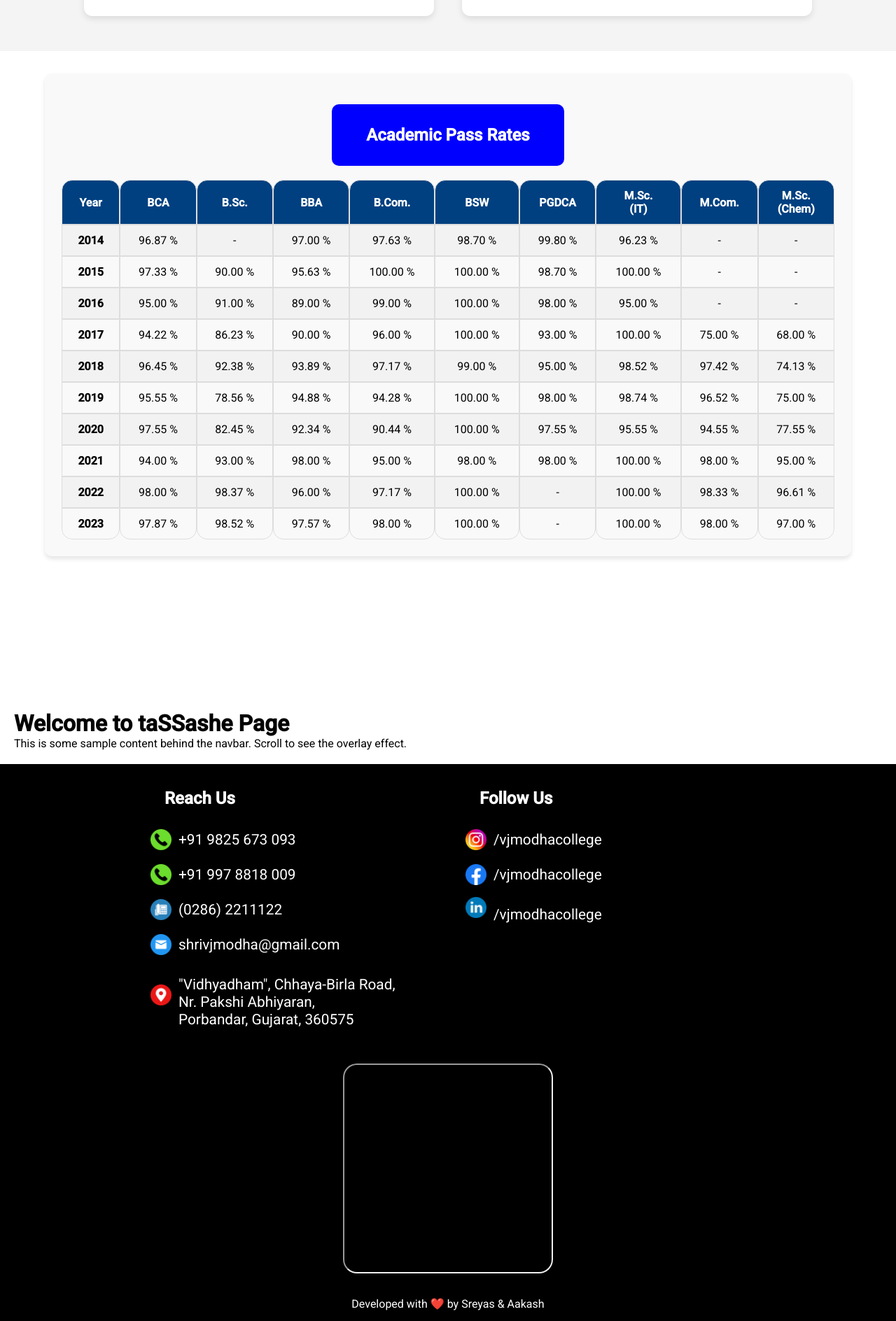
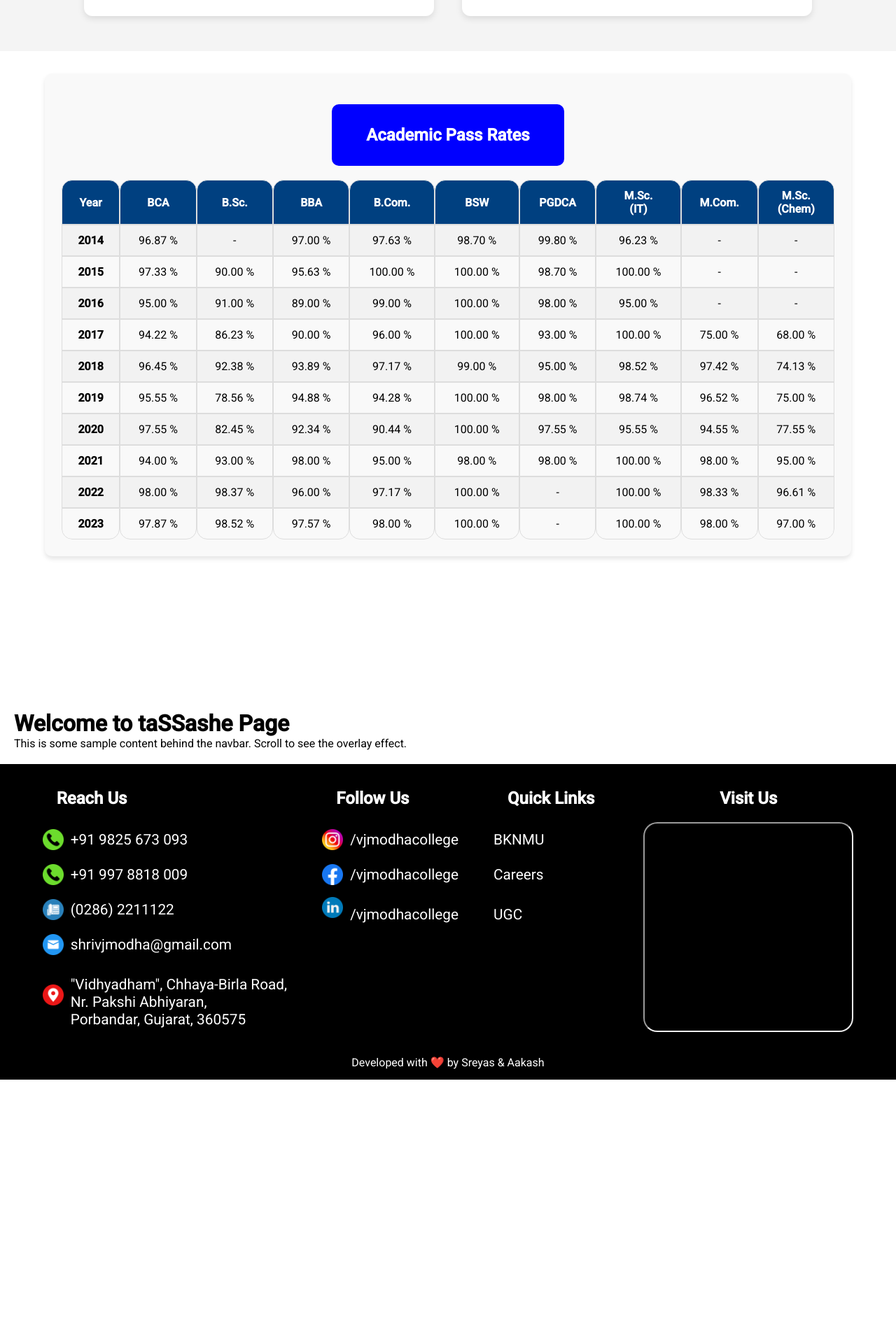
Before and after one commit to ezyway/VJM-Website, a PHP site: page / in a window 1280 px wide. Shown: the part 2202-4090 px from the top of the page at 70% size. After the commit the page ends 3745 px from the top, so only its background shows below. Run offline with PHP 8.4, Linux system fonts and the light colour scheme; grey boxes are pictures that could not be loaded.

Commit message:
added quick links section in footer

```diff
--- a/website/footer.html
+++ b/website/footer.html
@@ -54,7 +54,7 @@
 				<span>/vjmodhacollege</span>
 			</a>
 
-			<a href="https://www.facebook.com/vjmodhacollege//">
+			<a href="https://www.facebook.com/vjmodhacollege/">
 				<img src="assets/icons/footer/facebook.png"></img>
 				<span>/vjmodhacollege</span>
 			</a>
@@ -65,9 +65,27 @@
 			</a>
         </div>
 
+
+        <!-- Quick Links Column -->
+        <div class="footer-column">
+            <h2>Quick Links</h2>
+
+			<a href="https://www.bknmu.edu.in">
+				<span>BKNMU</span>
+			</a>
+
+			<a href="#">
+				<span>Careers</span>
+			</a>
+
+			<a href="https://www.ugc.ac.in/">
+				<span>UGC</span>
+			</a>
+        </div>
+
 		<!-- Third Column -->
         <div class="footer-column map">
-			<!-- <h2>Find Us Here</h2> -->
+			<h2>Visit Us</h2>
             <iframe src="https://www.google.com/maps/embed?pb=!1m18!1m12!1m3!1d3530.0519910131816!2d69.6194120749665!3d21.63553296666266!2m3!1f0!2f0!3f0!3m2!1i1024!2i768!4f13.1!3m3!1m2!1s0x395634f5f4455d49%3A0xdadec407c49c6b5c!2sShri%20V.%20J.%20Modha%20College%20of%20Information%20Technology!5e1!3m2!1sen!2sin!4v1742061188891!5m2!1sen!2sin" width="300" height="300" allowfullscreen="" loading="lazy" referrerpolicy="no-referrer-when-downgrade"></iframe>
         </div>
 
--- a/website/style/footer.css
+++ b/website/style/footer.css
@@ -15,7 +15,7 @@
 }
 .footer-column {
     max-width: 400px;
-    width: 400px;
+    width: fit-content;
     text-align: left;
     /* border: 1px solid white; */
 }
```
